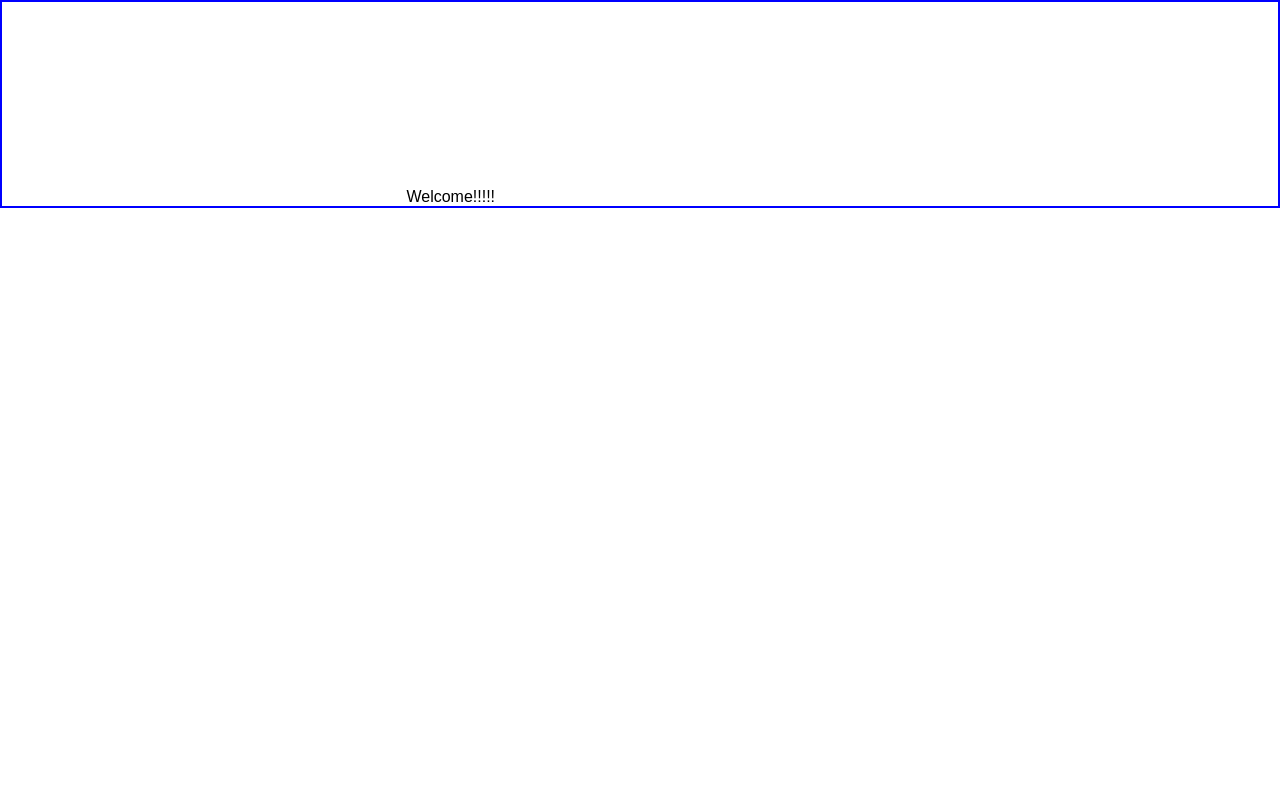
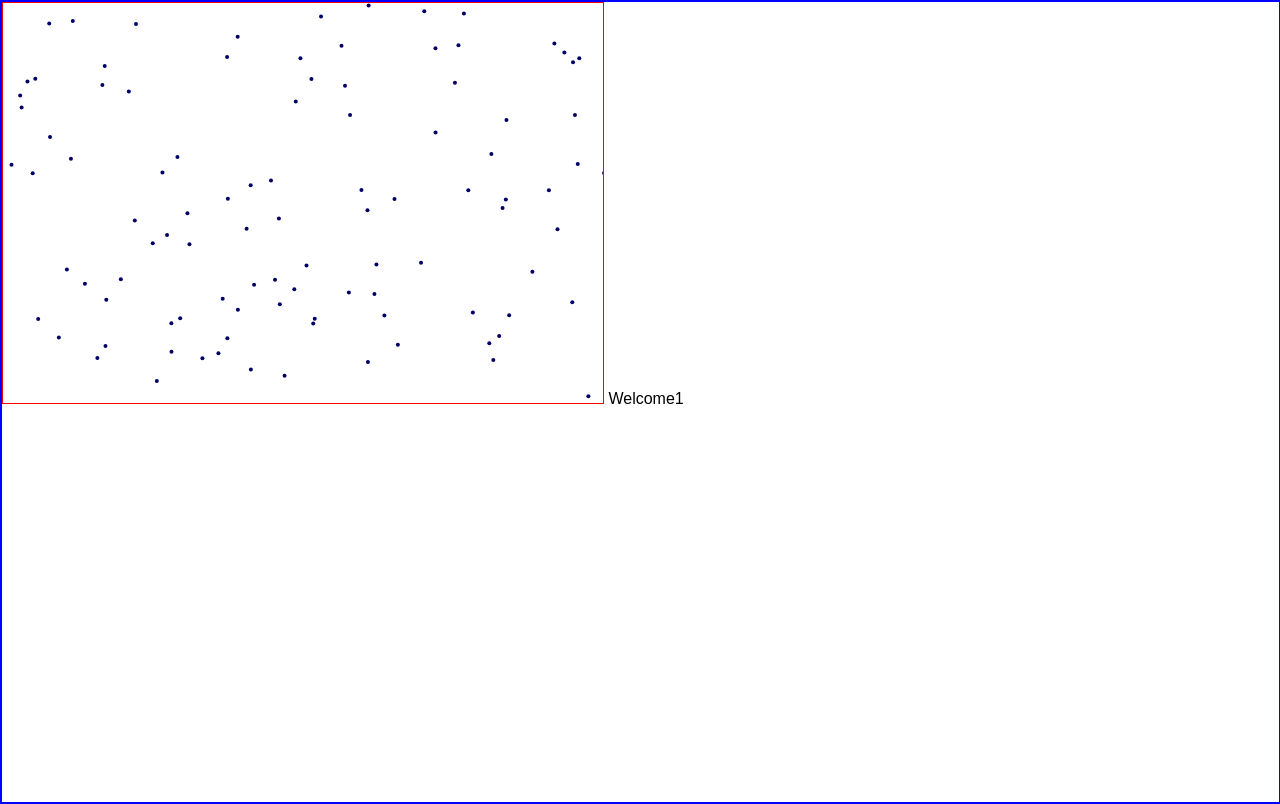
Before and after one commit to Arno-co/C19_simulation, a website built with webpack: page index.html in a window 1280 px wide. Built offline with nearby package versions, Linux system fonts and the light colour scheme.

Commit message:
Add canvas and persons

```diff
--- a/index.html
+++ b/index.html
@@ -6,9 +6,11 @@
     <title>C19 Simulation</title>
     <link rel="stylesheet" href="./dist/reset.css">
     <link rel="stylesheet" href="./dist/index.css">
+    <script type="application/javascript" src="./dist/bundle.js"></script>
+    <script type="application/javascript" src="./dist/main.js"></script>
 </head>
 <body>
     <canvas id="simulation-canvas"></canvas>
-    Welcome!!!!!
+    Welcome1
 </body>
 </html>
--- a/package.json
+++ b/package.json
@@ -2,7 +2,7 @@
   "name": "c19_simulation",
   "version": "1.0.0",
   "description": "",
-  "main": "app.js",
+  "main": "index.js",
   "scripts": {
     "test": "echo \"Error: no test specified\" && exit 1",
     "webpack": "webpack --watch --mode=development",
--- a/src/index.js
+++ b/src/index.js
@@ -1,13 +1,52 @@
 import Simulation from './simulation';
 import SimulationView from './simulation_view';
+import MovingObject from './moving_object';
+import Person from './person';
 
 
 document.addEventListener("DOMContentLoaded", function () {
     const canvasEl = document.getElementsByTagName("canvas")[0];
-    canvasEl.width = Game.DIM_X;
-    canvasEl.height = Game.DIM_Y;
+    // canvasEl.width = window.innerWidth;
+    // canvasEl.height = window.innerHeight;
+    canvasEl.width = Simulation.DIM_X;
+    canvasEl.height = Simulation.DIM_Y;
+    const ctx = canvasEl.getContext("2d");
+    // canvasEl.width = Game.DIM_X;
+    // canvasEl.height = Game.DIM_Y;
+    console.log('webpack is working');
 
-    const ctx = canvasEl.getContext("2d");
-    const Simulation = new Simulation();
-    new SimulationView(game, ctx).start();
+    window.MovingObject = MovingObject;
+    window.Person = Person;
+    window.Simulation = Simulation;
+    window.SimulationView = SimulationView;
+
+    // const Simulation = new Simulation();
+    // new SimulationView(game, ctx).start();
+
+
+    let mo = new MovingObject({
+        pos: [30, 30],
+        vel: [20, 20],
+        radius: 1,
+        color: "#00ff00"
+    });
+    // console.log(mo);
+    mo.draw(ctx);
+    // mo.move();
+
+
+    let s1 = new Simulation();
+
+    let np = new Person({
+        pos: [90, 90],
+        vel: [20, 20]
+    });
+    // console.log(np);
+    np.draw(ctx);
+
+    console.log(s1);
+
+    let sv1 = new SimulationView(s1, ctx)
+    // console.log(sv1);
+    sv1.start();
 });
--- a/src/moving_object.js
+++ b/src/moving_object.js
@@ -1,9 +1,39 @@
-import Util from './util';
+import { Util } from './util';
+import Simulation from './simulation';
 
-class MovingObject {
- constructor() {
+export default class MovingObject {
+    constructor(parameters) {
+    this.pos  = parameters.pos;
+    this.vel  = parameters.vel;
+    this.radius  = parameters.radius;
+    this.color  = parameters.color;
+    this.simulation = parameters.simulation;
+    }
+
+
+    draw(ctx) {
+        ctx.fillStyle = this.color;
+        ctx.beginPath();
+        ctx.arc(
+            this.pos[0],
+            this.pos[1],
+            this.radius,
+            0,
+            2 * Math.PI
+            // false
+        );
+        ctx.fill();
+     }
+
+    move() {
+        this.pos = [(this.pos[0] + this.vel[0]), (this.pos[1] + this.vel[1])]
+        this.vel = this.simulation.bounce(this.pos, this.vel);
+        // console.log(this.pos);
+    };
+
+    isCollidedWith(otherPerson) {
+        const centerDist = Util.dist(this.pos, otherPerson.pos);
+        return centerDist < (this.radius + otherPerson.radius);
+    }
 
  }
-}
-
-module.exports = MovingObject;
--- /dev/null
+++ b/src/person.js
@@ -0,0 +1,19 @@
+import MovingObject from "./moving_object";
+import { Util } from './util';
+
+const DEFAULTS = {
+    RADIUS: 2,
+    COLOR: "#000066",
+    SPEED: 2
+}
+
+export default class Person extends MovingObject {
+    constructor(parameters = {}) {
+        parameters.color = DEFAULTS.COLOR;
+        parameters.radius = DEFAULTS.RADIUS;
+        parameters.pos = parameters.pos || parameters.simulation.randomPosition();
+        parameters.vel = parameters.vel || Util.randomVec(DEFAULTS.SPEED);
+        super(parameters);
+    }
+
+}
--- a/src/simulation.js
+++ b/src/simulation.js
@@ -0,0 +1,74 @@
+import Person from './person';
+import {Util} from './util';
+
+export default class Simulation {
+    constructor() {
+        this.DIM_X = 600;
+        this.DIM_Y = 400;
+        this.NUM_PERSONS = 100;
+        this.persons = [];
+        this.addPersons();
+    }
+
+    // handleDensity() {
+
+    // }
+
+    addPersons() {
+        for(let i=0; i<this.NUM_PERSONS; i++) {
+            this.persons.push(new Person({pos: this.randomPosition(), simulation: this}));
+        }
+    }
+
+    randomPosition() {
+        return [(Math.random() * (this.DIM_X)), (Math.random() * (this.DIM_Y))]
+    }
+
+    draw(ctx) {
+        ctx.clearRect(0, 0, this.DIM_X, this.DIM_Y);
+        this.persons.forEach( person => person.draw(ctx));
+    }
+
+    moveObjects() {
+        this.persons.forEach((person) => {
+            person.move();
+        })
+    }
+
+    checkCollisions() {
+        for (let i=0; i<this.persons.length;i++) {
+            for (let j=1; j>1 && j<this.persons.length; j++) {
+                const pers1 = this.persons[i];
+                const pers2 = this.persons[j];
+
+                if (pers1.isCollidedWith(pers2)) {
+                    pers1.changeDir(pers1.vel);
+                    pers2.changeDir(pers2.vel);
+                }
+            }
+        }
+    }
+
+    changeDir(vel) {
+        if (vel[0] > vel [1]) {
+            vel[0] = - vel[0]
+        } else {
+            vel[1] = - vel[1]
+        }
+        return vel;
+    }
+
+    bounce(pos, vel) {
+        if (pos[0] <= 0 || pos [0]>= this.DIM_X) {
+           vel[0] = - vel[0]
+        } else if (pos[1] <= 0 || pos[1] >= this.DIM_Y) {
+            vel[1] = - vel[1]
+        }
+        return vel;
+    }
+
+}
+
+Simulation.DIM_X = 600;
+Simulation.DIM_Y = 400;
+// Simulation.NUM_PERSONS = 100;
--- a/src/simulation_view.js
+++ b/src/simulation_view.js
@@ -0,0 +1,16 @@
+import Simulation from './simulation';
+
+
+export default class SimulationView {
+    constructor(simulation, ctx) {
+        this.ctx = ctx;
+        this.simulation = simulation;
+    }
+
+    start() {
+        setInterval(() => {
+            this.simulation.moveObjects();
+            this.simulation.draw(this.ctx);
+        }, 20)
+    }
+}
--- a/src/util.js
+++ b/src/util.js
@@ -0,0 +1,17 @@
+export const Util = {
+   // Return a randomly oriented vector with the given length.
+   randomVec(length) {
+      const deg = 2 * Math.PI * Math.random();
+      return Util.scale([Math.sin(deg), Math.cos(deg)], length);
+   },
+   // Scale the length of a vector by the given amount.
+   scale(vec, m) {
+      return [vec[0] * m, vec[1] * m];
+   },
+
+   dist(pos1, pos2) {
+      return Math.sqrt(
+         Math.pow(pos1[0] - pos2[0], 2) + Math.pow(pos1[1] - pos2[1], 2)
+      )
+   }
+}
```
Also changed, not shown: dist/bundle.js, dist/index.css, 1 other file.
